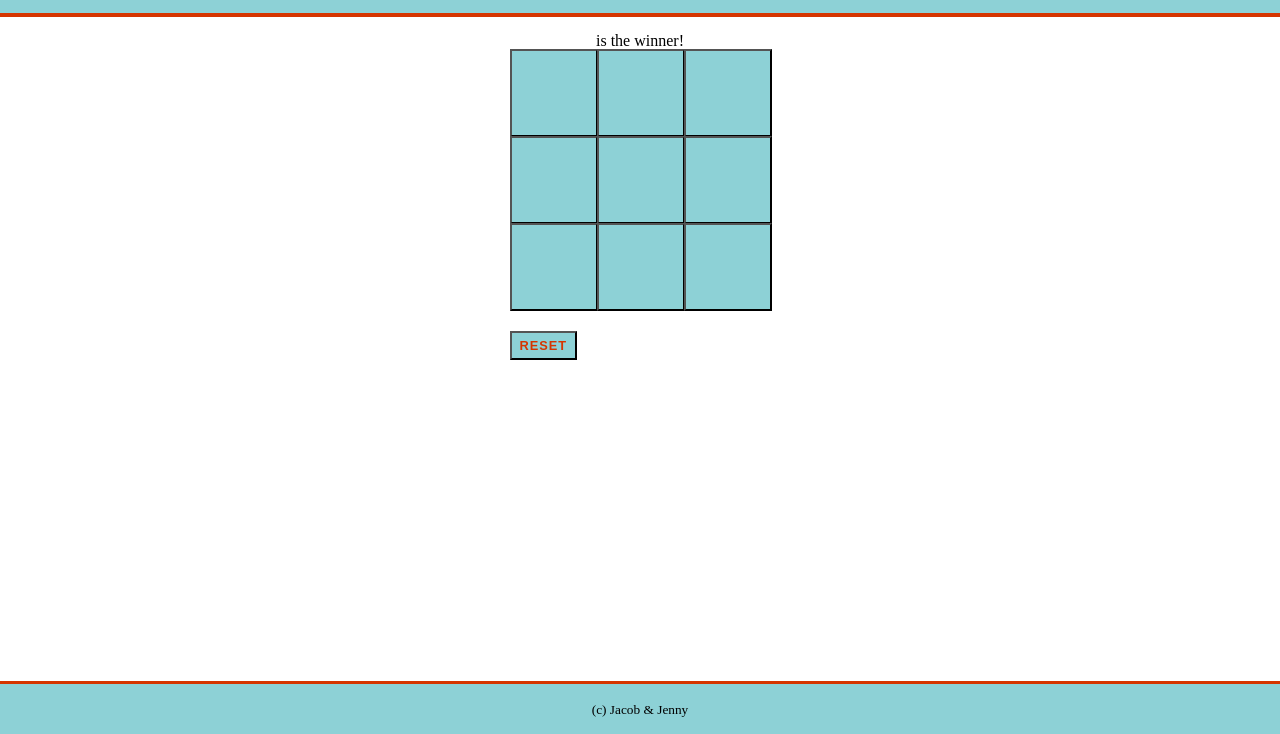
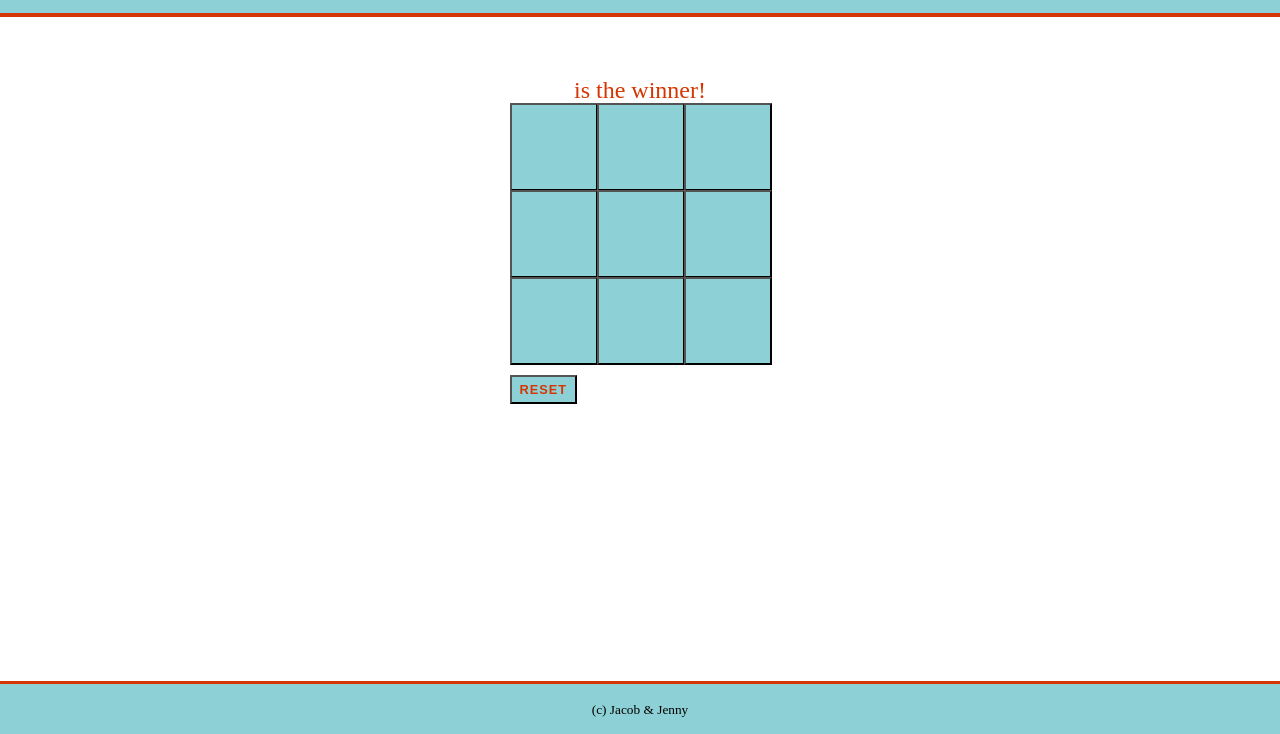
Before and after one commit to jenniferelton/redux-state-game, a React app: page / in a window 1280 px wide. Shown: the part 66-800 px from the top of the page. Built offline with nearby package versions, Linux system fonts and the light colour scheme.

Commit message:
code clean up

```diff
--- a/src/components/app/Board.js
+++ b/src/components/app/Board.js
@@ -25,7 +25,7 @@ class Board extends PureComponent {
   render() {
 
     const winResult = (this.props.winner !== 'no winner')
-      ? <section><span>{this.props.winner} is the winner!</span></section>
+      ? <section><span className="winner">{this.props.winner} is the winner!</span></section>
       : null;
     return (
       <section>
--- a/src/index.css
+++ b/src/index.css
@@ -28,12 +28,6 @@ body {
   clip: rect(1px, 1px, 1px, 1px);
 }
 
-/* .board-row1 {
-  margin-top: 20px;
-  display: block;
-
-}  */
-
 .board-row:after {
   clear: both;
   content: "";
@@ -56,10 +50,17 @@ body {
 .container {
   display: flex;
   justify-content: center;
-  margin-top: 15px;
+  margin-top: 60px;
+}
+
+.winner {
+  font-size: 1.5rem;
+  font-style: bolder;
+  color:#D53500;
+  margin-bottom: 2px;
 }
 button {
-  margin-top: 20px;
+  margin-top: 10px;
   font-size: .8rem;
   font-weight: 600;
   letter-spacing: 1px;
@@ -74,7 +75,6 @@ button {
     background-color: #61b8cc;
   }
 }
-
 
 li {
   margin-top:12px;
```
